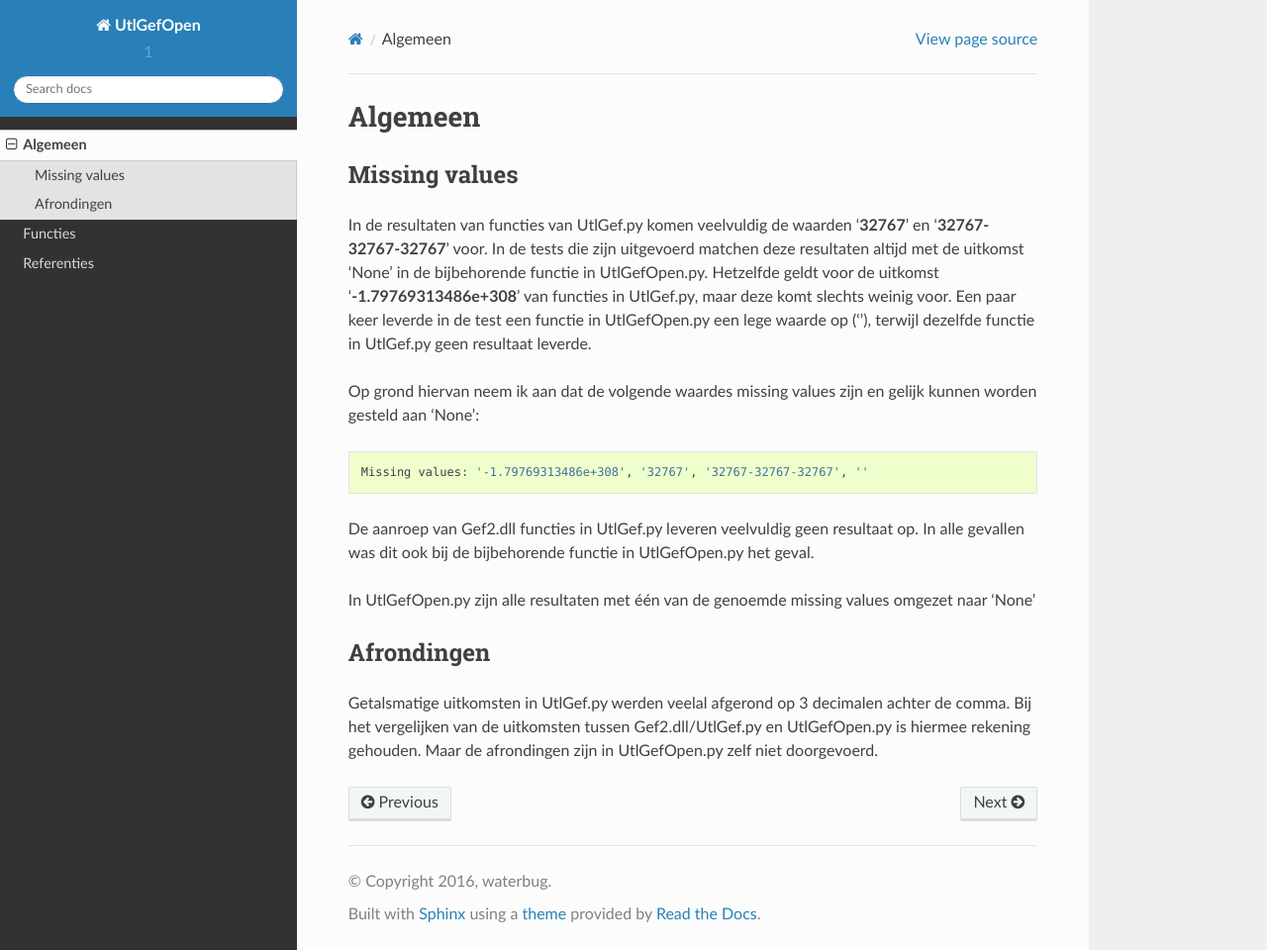
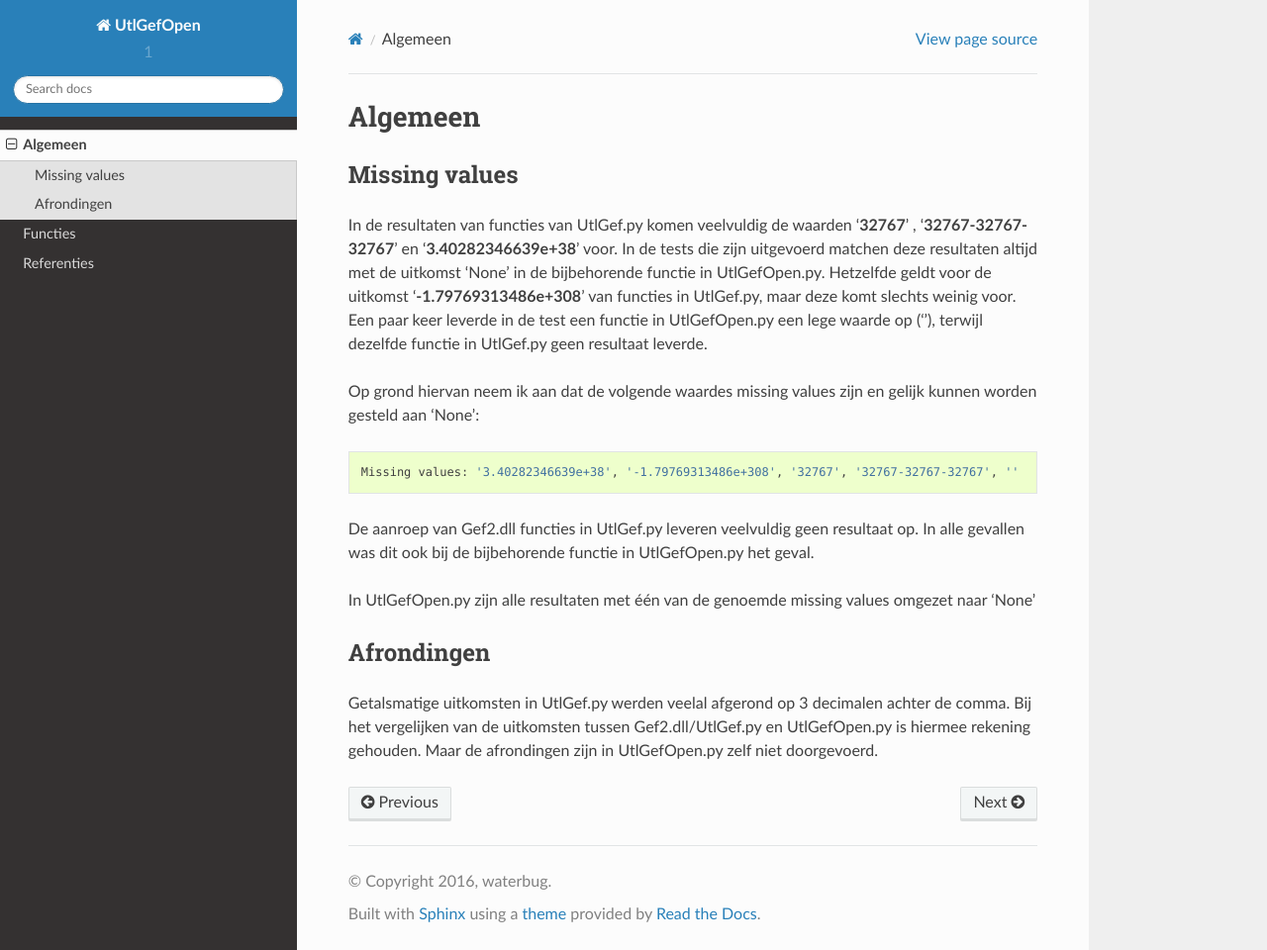
Before and after one commit to creepywaterbug/Gef2Open-docs, a Sphinx documentation site: the page built from docs/algemeen.rst, in a window 1280 px wide and 960 px high. Shown: the whole window at 99% size. Built offline with Sphinx 7.4.7 and the Read the Docs theme 2.0.0, drawn with Linux system fonts in a browser that asks for light colours.

Commit message:
nieuwe missing value ontdekt

```diff
--- a/docs/algemeen.rst
+++ b/docs/algemeen.rst
@@ -5,12 +5,12 @@ Algemeen
 **************
 Missing values
 **************
-In de resultaten van functies van UtlGef.py komen veelvuldig de waarden '**32767**' en '**32767-32767-32767**' voor. In de tests die zijn uitgevoerd matchen deze resultaten altijd met de uitkomst 'None' in de bijbehorende functie in UtlGefOpen.py. Hetzelfde geldt voor de uitkomst '**-1.79769313486e+308**' van functies in UtlGef.py, maar deze komt slechts weinig voor.
+In de resultaten van functies van UtlGef.py komen veelvuldig de waarden '**32767**' , '**32767-32767-32767**' en '**3.40282346639e+38**' voor. In de tests die zijn uitgevoerd matchen deze resultaten altijd met de uitkomst 'None' in de bijbehorende functie in UtlGefOpen.py. Hetzelfde geldt voor de uitkomst '**-1.79769313486e+308**' van functies in UtlGef.py, maar deze komt slechts weinig voor.
 Een paar keer leverde in de test een functie in UtlGefOpen.py een lege waarde op (''), terwijl dezelfde functie in UtlGef.py geen resultaat leverde.
 
 Op grond hiervan neem ik aan dat de volgende waardes missing values zijn en gelijk kunnen worden gesteld aan 'None'::
 
-	Missing values: '-1.79769313486e+308', '32767', '32767-32767-32767', ''
+	Missing values: '3.40282346639e+38', '-1.79769313486e+308', '32767', '32767-32767-32767', ''
 
 De aanroep van Gef2.dll functies in UtlGef.py leveren veelvuldig geen resultaat op. In alle gevallen was dit ook bij de bijbehorende functie in UtlGefOpen.py het geval.
 
```
